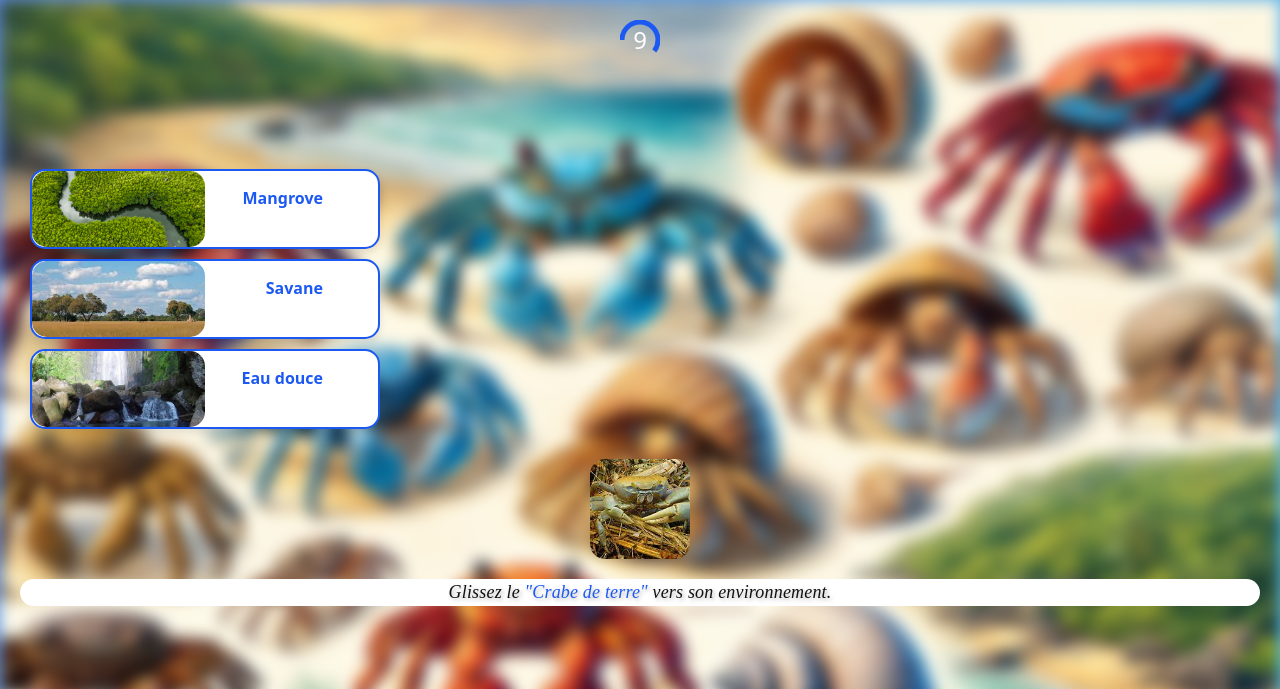
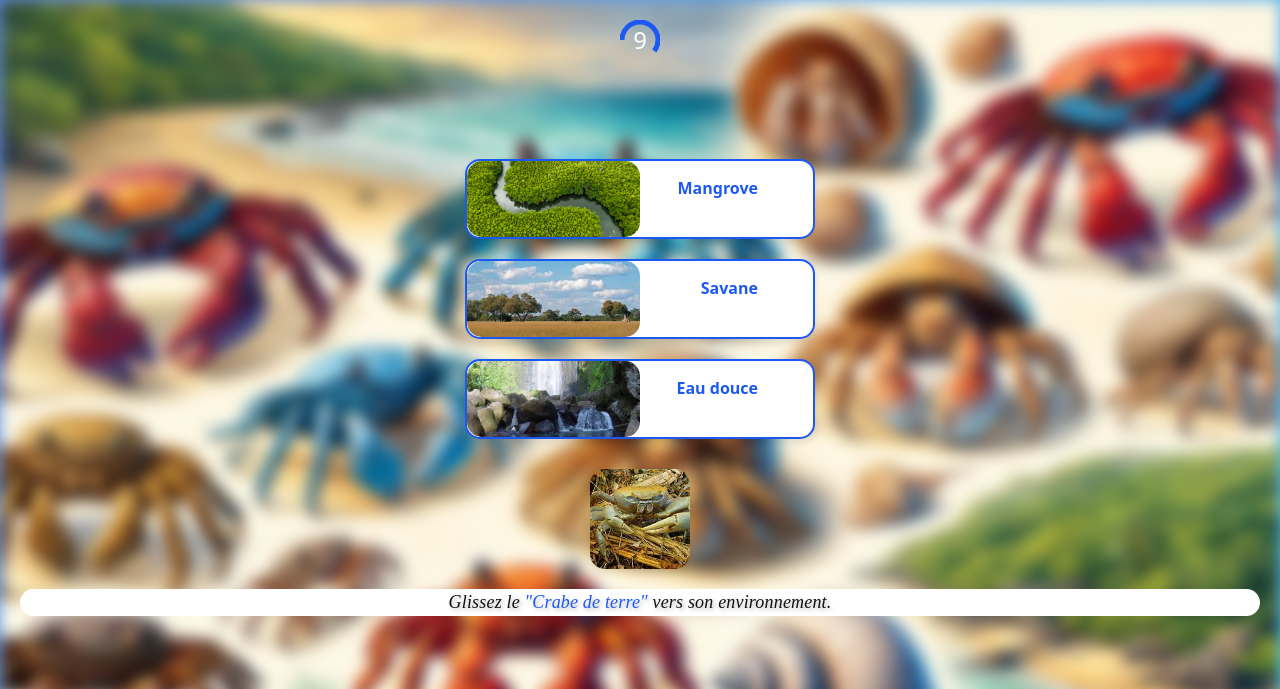
Before and after one commit to ddereck/quiz, a Django app: page /start/ in a window 1280 px wide. Shown: the top 689 px of the page. Run offline with Django 5.2, Linux system fonts and the light colour scheme; some libraries are stand-ins or nearby versions.

Commit message:
Update style.css

```diff
--- a/static/css/style.css
+++ b/static/css/style.css
@@ -103,19 +103,20 @@ h3, .vert{
   box-shadow: 0 10px 20px rgba(0,0,0,0.2);
 }
 
-/* #habitats{
-  width: 30%;
-  border: 2px solid #4682b4;
-  min-height: 300px;
-  padding: 20px;
-  border-radius: 10px;
-  transition: all 0.3s ease;
-} */
 
-/* #habitats:hover{
+#habitats {
+  display: flex;
+  flex-direction: column; /* Affiche les éléments l'un sous l'autre */
+  flex-wrap: nowrap; /* Empêche le retour à la ligne */
+  justify-content: center;
+  align-items: center;
+  width: 100%;
+}
+
+#habitats:hover{
   transform: translateY(-5px);
   box-shadow: 0 5px 15px rgba(0,0,0,0.1);
-} */
+}
 
 #crab:hover {
   transform: translateY(-5px);
```
